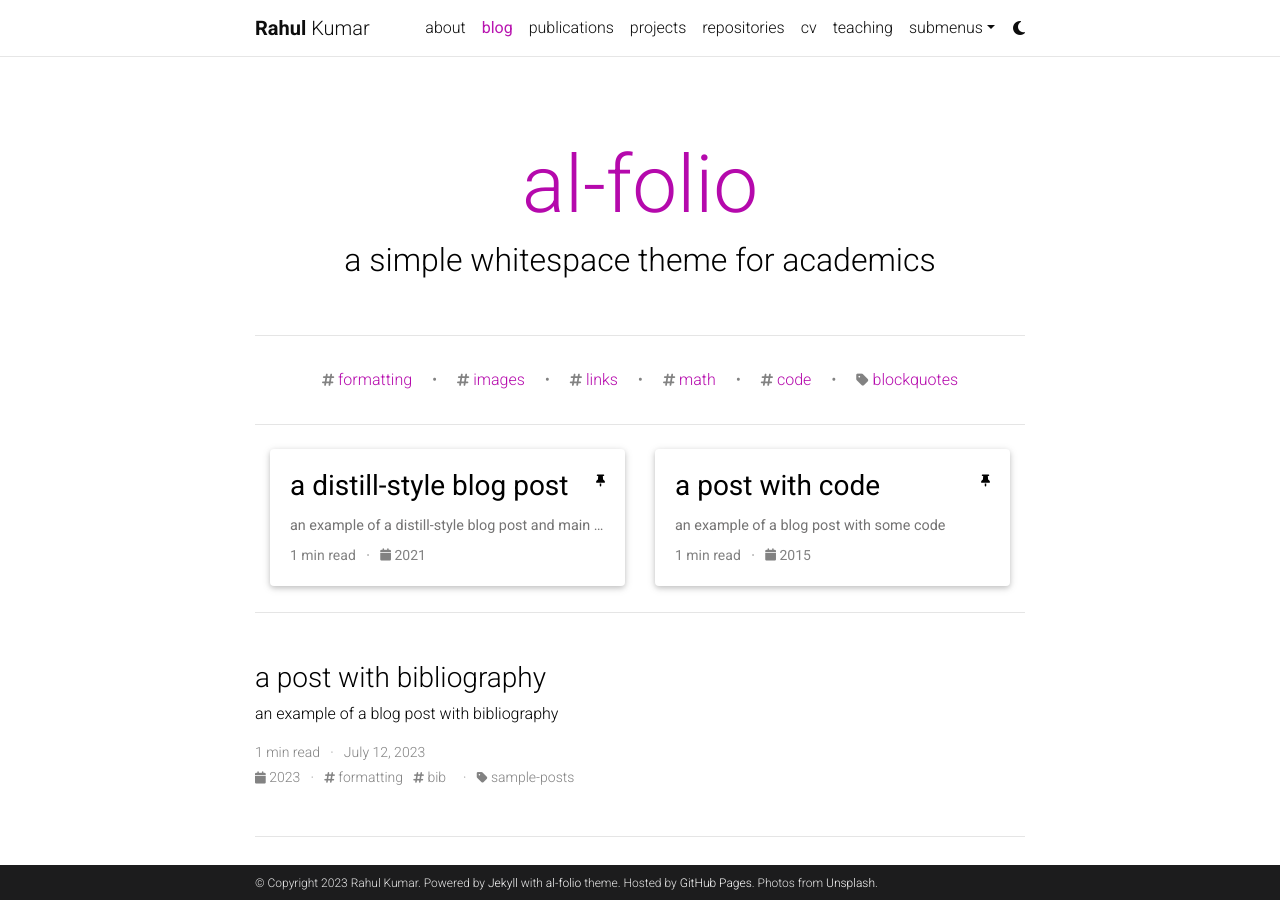
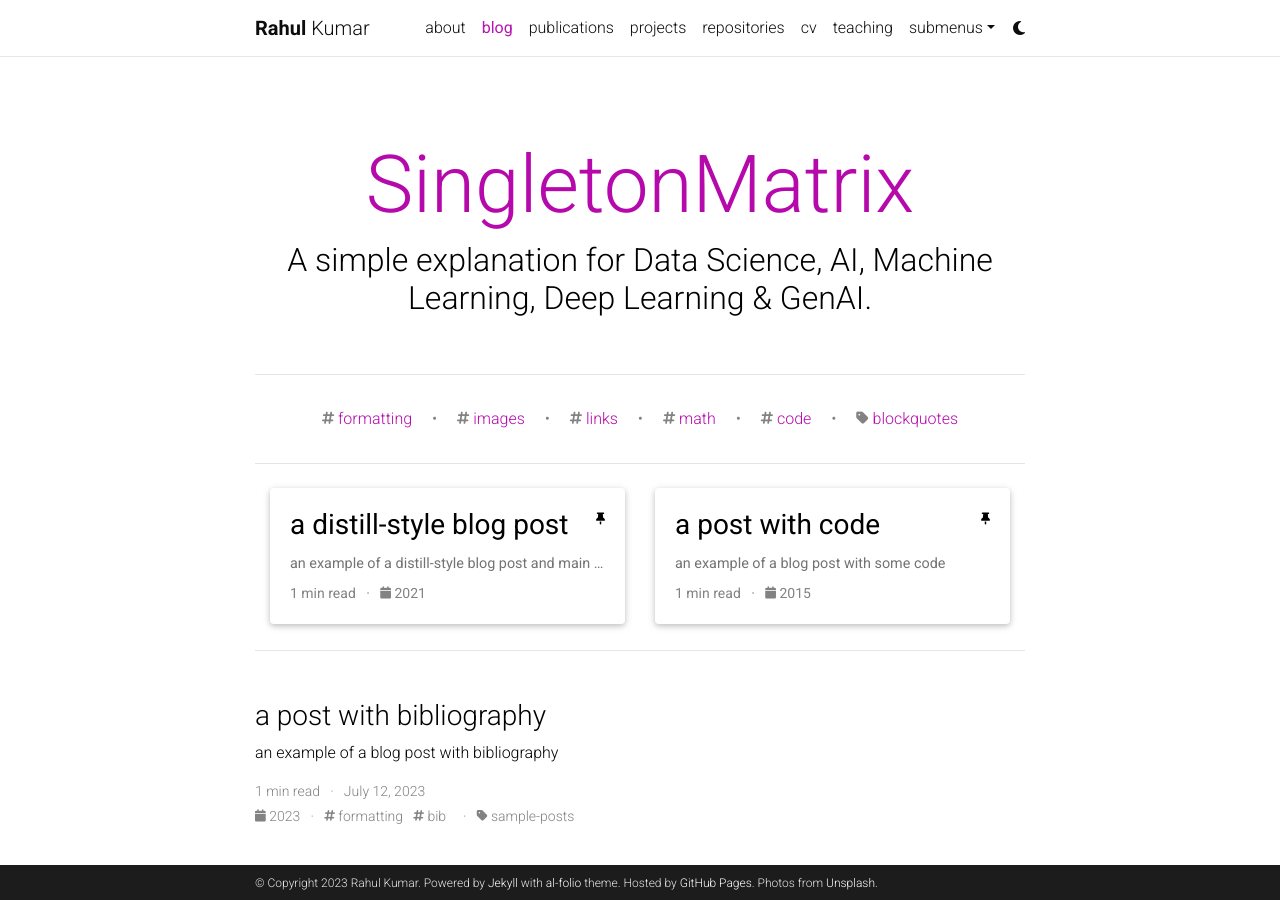
Before and after one commit to rahulkumar-aws/rahulkumar-aws.io, a Jekyll site: the page built from blog/index.html, in a window 1280 px wide and 900 px high. Built offline with Jekyll 4.4.1, drawn with Linux system fonts in a browser that asks for light colours; the list of posts is cut into pages by our own code; comment, search, counter and statistics services are not loaded; a style sheet for code colours, icons or effects is not loaded.

```diff
--- a/_config.yml
+++ b/_config.yml
@@ -121,9 +121,9 @@ bing_site_verification:  # out your bing-site-verification ID (Bing Webmaster)
 # Blog
 # -----------------------------------------------------------------------------
 
-blog_name: al-folio # blog_name will be displayed in your blog page
+blog_name: SingletonMatrix # blog_name will be displayed in your blog page
 blog_nav_title: blog # your blog must have a title for it to be displayed in the nav bar
-blog_description: a simple whitespace theme for academics
+blog_description: A simple explanation for Data Science, AI, Machine Learning, Deep Learning & GenAI.
 permalink: /blog/:year/:title/
 
 # Pagination
@@ -138,7 +138,7 @@ related_blog_posts:
 # Follow instructions on https://giscus.app/ to setup for your repo to fill out
 # the information below.
 giscus:
-  repo: alshedivat/al-folio      # <your-github-user-name>/<your-github-repo-name>
+  repo: rahulkumar-aws/rahulkumar-aws.io      # <your-github-user-name>/<your-github-repo-name>
   repo_id: MDEwOlJlcG9zaXRvcnk2MDAyNDM2NQ==
   category: Comments             # name of the category under which discussions will be created
   category_id: DIC_kwDOA5PmLc4CTBt6
@@ -151,7 +151,7 @@ giscus:
   lang: en
 
 # Disqus comments (DEPRECATED)
-disqus_shortname: al-folio # put your disqus shortname
+disqus_shortname: singletonmatrix  # put your disqus shortname
 # https://help.disqus.com/en/articles/1717111-what-s-a-shortname
 
 # External sources.
```
